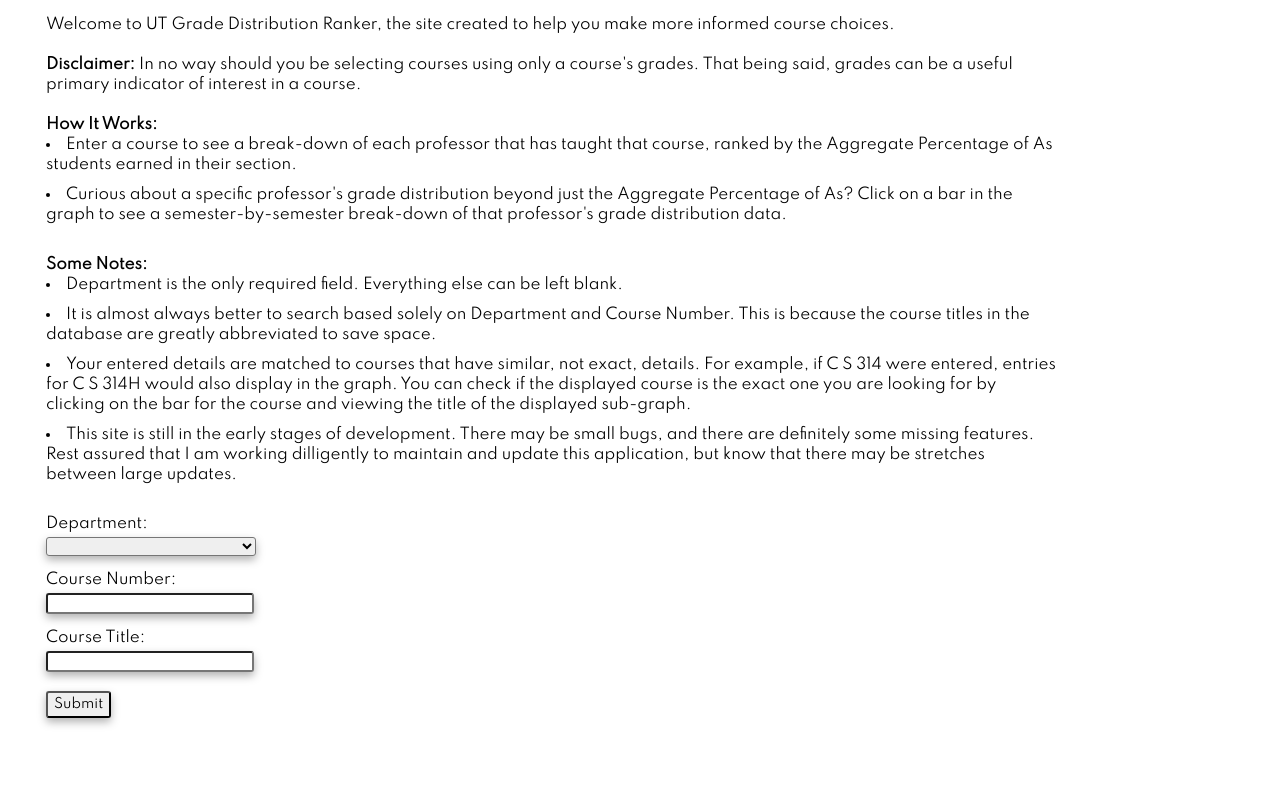
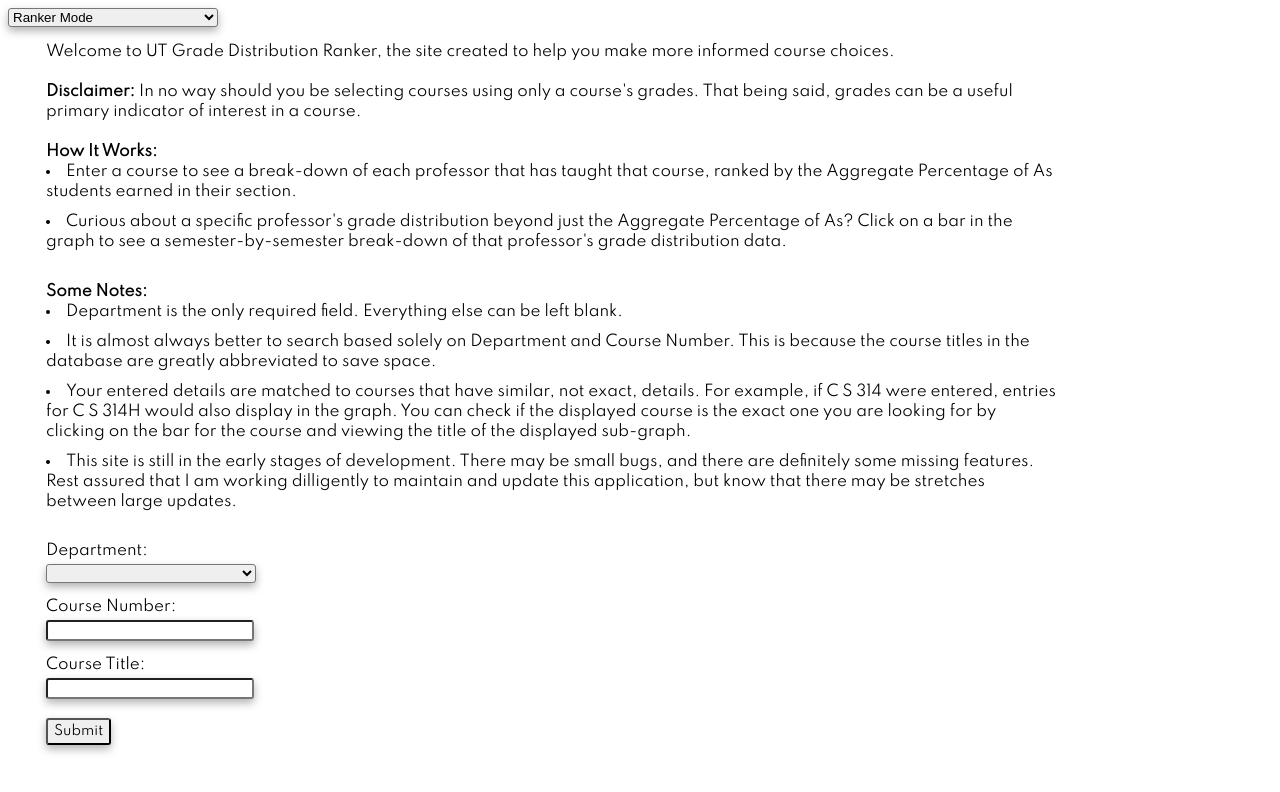
Before and after one commit to pchandupatla/GradeDistRanker, a React (Create React App) app: page / in a window 1280 px wide. Shown: the top 792 px of the page. Built offline with nearby package versions, Linux system fonts and the light colour scheme.

Commit message:
got select main option working

```diff
--- a/src/App.css
+++ b/src/App.css
@@ -32,6 +32,10 @@
   font-size: 15px;
 }
 
+.Form p {
+  margin-bottom: 4px;
+}
+
 .Select {
   filter: drop-shadow(0px 4px 4px rgba(0, 0, 0, 0.3));
   border-radius: 3px;
@@ -58,9 +62,6 @@
   font-family: 'Spartan', Times, serif;
 }
 
-.Form p {
-  margin-bottom: 4px;
-}
 
 #MainGraph {
   position: relative;
--- a/src/App.js
+++ b/src/App.js
@@ -303,7 +303,7 @@
   return <div>{!loading && <Graph gradeList={gradeList} />}</div>
 }
 
-function App () {
+function Ranker () {
   const [dept, setDept] = useState('')
   const [num, setNum] = useState('')
   const [name, setName] = useState('')
@@ -348,21 +348,28 @@
         <p>
           <strong>Some Notes:</strong>
           <li>
-            Department is the only required field. Everything else can be left blank.
+            Department is the only required field. Everything else can be left
+            blank.
           </li>
           <li>
-            It is almost always better to search based solely on Department and Course Number. This
-            is because the course titles in the database are greatly abbreviated to save space.
+            It is almost always better to search based solely on Department and
+            Course Number. This is because the course titles in the database are
+            greatly abbreviated to save space.
           </li>
           <li>
-            Your entered details are matched to courses that have similar, not exact, details. For example, if C S 314 were entered, entries
-            for C S 314H would also display in the graph. You can check if the displayed course is the exact one you are looking for by clicking
-            on the bar for the course and viewing the title of the displayed sub-graph.
+            Your entered details are matched to courses that have similar, not
+            exact, details. For example, if C S 314 were entered, entries for C
+            S 314H would also display in the graph. You can check if the
+            displayed course is the exact one you are looking for by clicking on
+            the bar for the course and viewing the title of the displayed
+            sub-graph.
           </li>
           <li>
-            This site is still in the early stages of development. There may be small bugs, and there are definitely some missing features.
-            Rest assured that I am working dilligently to maintain and update this application, but know that there may be stretches between
-            large updates.
+            This site is still in the early stages of development. There may be
+            small bugs, and there are definitely some missing features. Rest
+            assured that I am working dilligently to maintain and update this
+            application, but know that there may be stretches between large
+            updates.
           </li>
         </p>
       </div>
@@ -600,4 +607,37 @@
   )
 }
 
+function App () {
+  const [option, setOption] = useState('ranker')
+
+  useEffect(() => {
+    if (option === 'ranker') {
+      ReactDOM.render(<Ranker />, document.getElementById('MainSelect'))
+    } else {
+      ReactDOM.render(
+        'NOT IMPLEMENTED YET',
+        document.getElementById('MainSelect')
+      )
+    }
+  }, [option])
+
+  return (
+    <div className='App'>
+      <select
+        className='Select'
+        value={option}
+        onChange={event => {
+          setOption(event.target.value)
+        }}
+      >
+        <option value='ranker'>Ranker Mode</option>
+        <option value='catalyst'>Catalyst Mode</option>
+      </select>
+      <div id='MainSelect'>
+        <Ranker />
+      </div>
+    </div>
+  )
+}
+
 export default App
```
